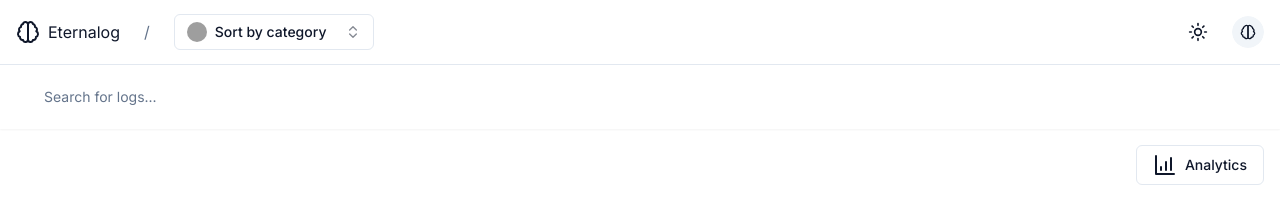
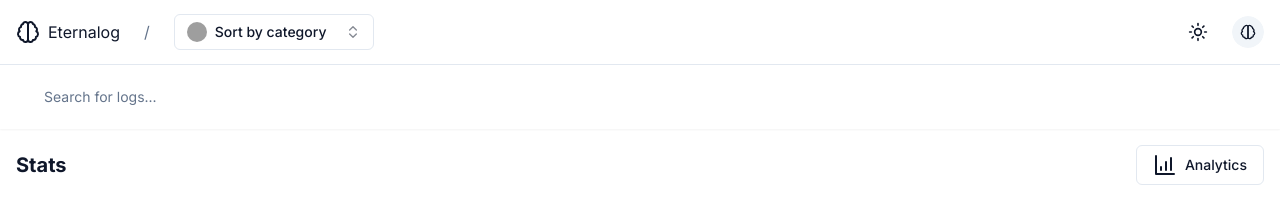
Before and after one commit to ChrisAbdo/Eternalog, a Next.js app: page /eternalog in a window 1280 px wide. Shown: the top 200 px of the page. Built offline with nearby package versions, Linux system fonts and the light colour scheme; grey boxes are pictures that could not be loaded.

Commit message:
ADDED: Demo video ready for now

```diff
--- a/app/eternalog/page.tsx
+++ b/app/eternalog/page.tsx
@@ -418,7 +418,7 @@ export default function Home() {
           <main>
             <header>
               <div className="flex justify-between items-center p-4">
-                <h1 className="text-xl font-bold text-white">Stats</h1>
+                <h1 className="text-xl font-bold">Stats</h1>
 
                 {mounted ? (
                   <GraphModal data={data} />
--- a/components/graph-modal.tsx
+++ b/components/graph-modal.tsx
@@ -33,14 +33,6 @@ export default function GraphModal({ data }: any) {
                 {/*   @ts-ignore */}
                 <Chart data={data} />
               </div>
-              <div className="h-40">
-                {/*   @ts-ignore */}
-                <Chart data={data} />
-              </div>
-              <div className="h-40">
-                {/*   @ts-ignore */}
-                <Chart data={data} />
-              </div>
             </div>
           </AlertDialogDescription>
         </AlertDialogHeader>
```
